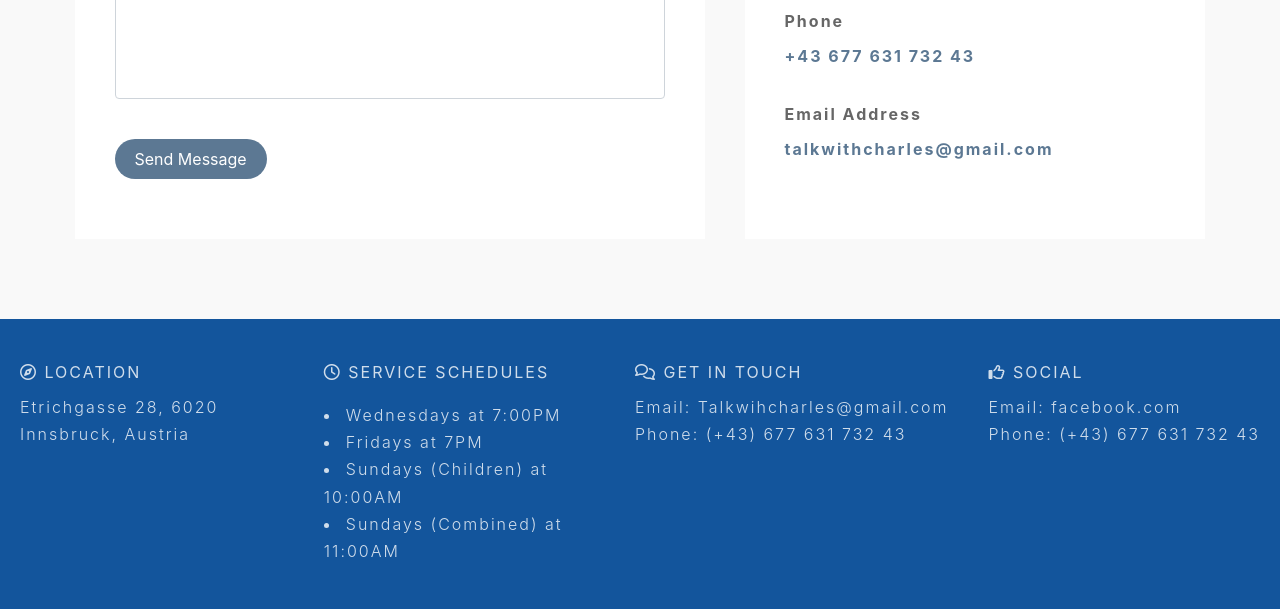
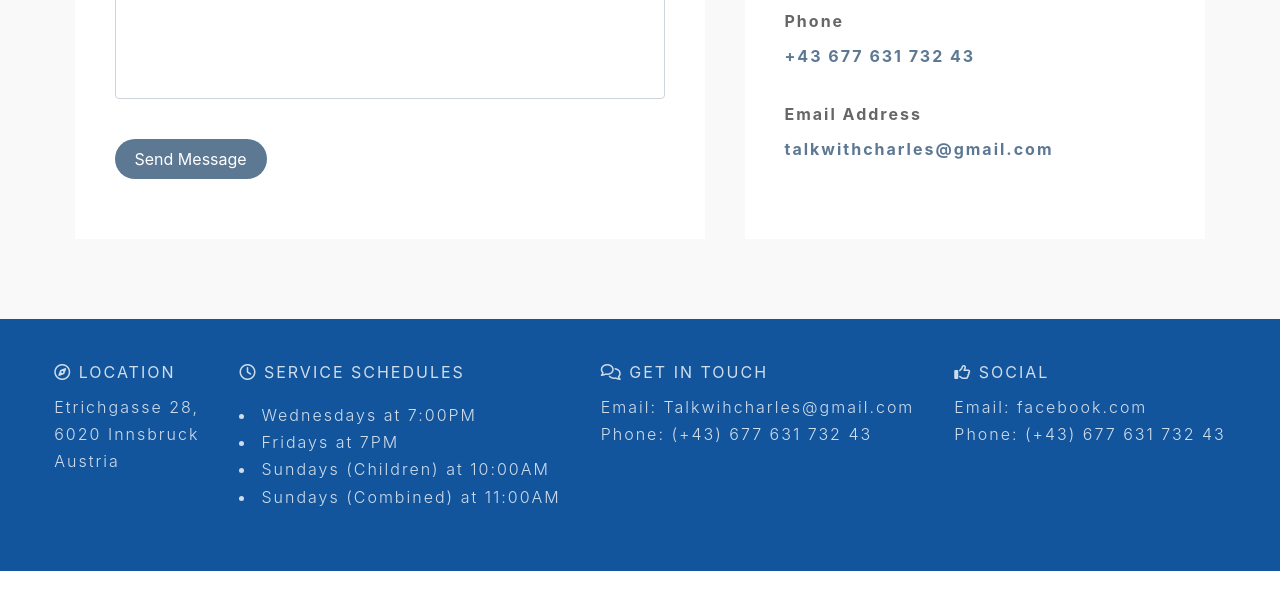
Before and after one commit to ceffiong/gloryworshipcentre, a plain HTML site: page index.html in a window 1280 px wide. Shown: the part 3322-3931 px from the top of the page. After the commit the page ends 3893 px from the top, so only its background shows below. Drawn offline with nearby package versions, Linux system fonts and the light colour scheme; some packages are replaced by stand-ins of ours.

Commit message:
update initial files

```diff
--- a/index.html
+++ b/index.html
@@ -281,7 +281,7 @@ https://cdn.jsdelivr.net/npm/@splidejs/splide@4.1.4/dist/css/splide.min.css
                     <i class="fa-regular fa-compass"></i> LOCATION
                 </div>
                 <div class="footer-content">
-                    Etrichgasse 28, 6020 Innsbruck, Austria
+                    Etrichgasse 28, <br />6020 Innsbruck <br />Austria
                 </div>
             </div>
 
```
